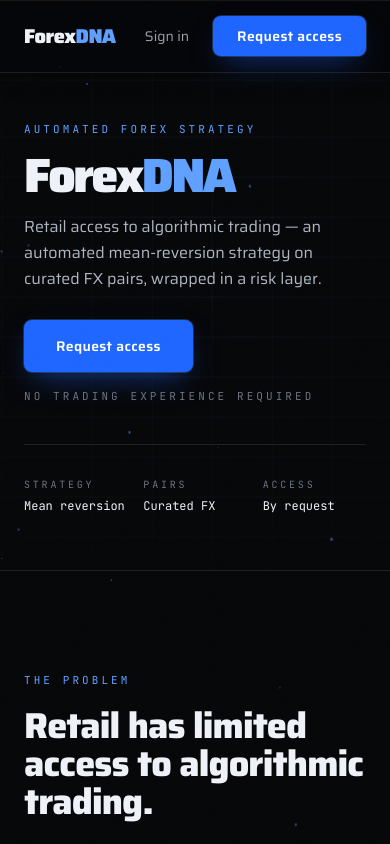
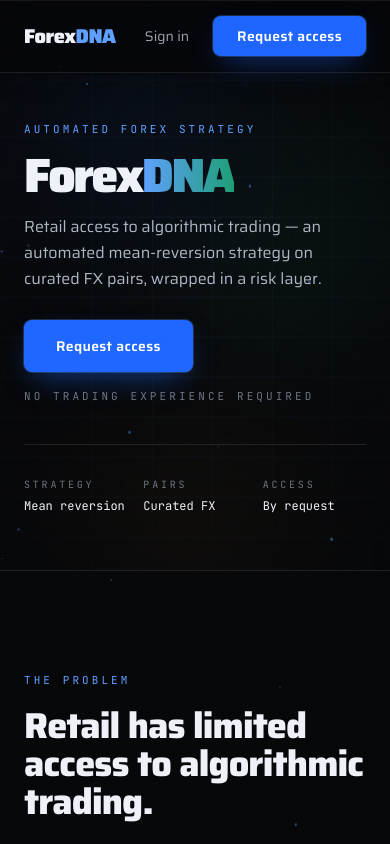
Before and after one commit to karamveergill3/forexdna-beta, a Next.js app: page / in a window 390 px wide. Shown: the top 844 px of the page. Built offline with nearby package versions, Linux system fonts and the light colour scheme; no server answers.

Commit message:
Add mesh background, gradient text, and colorful section glows

```diff
--- a/src/app/globals.css
+++ b/src/app/globals.css
@@ -240,6 +240,72 @@
   animation: signalPing 2.4s cubic-bezier(0, 0, 0.2, 1) infinite;
 }
 
+/* Animated mesh blob background — slow-drifting soft color blobs, used
+   behind hero/section content for a warmer, less monochrome feel. */
+@keyframes blobDrift1 {
+  0%, 100% { transform: translate(0, 0) scale(1); }
+  33% { transform: translate(4%, -6%) scale(1.08); }
+  66% { transform: translate(-3%, 4%) scale(0.95); }
+}
+@keyframes blobDrift2 {
+  0%, 100% { transform: translate(0, 0) scale(1); }
+  33% { transform: translate(-5%, 5%) scale(0.92); }
+  66% { transform: translate(4%, -3%) scale(1.06); }
+}
+@keyframes blobDrift3 {
+  0%, 100% { transform: translate(0, 0) scale(1); }
+  50% { transform: translate(-4%, -4%) scale(1.1); }
+}
+.mesh-blob {
+  position: absolute;
+  width: 42vw;
+  height: 42vw;
+  max-width: 560px;
+  max-height: 560px;
+  border-radius: 9999px;
+  filter: blur(90px);
+  opacity: 0.2;
+  mix-blend-mode: screen;
+}
+.mesh-blob-1 { animation: blobDrift1 24s ease-in-out infinite; }
+.mesh-blob-2 { animation: blobDrift2 28s ease-in-out infinite; }
+.mesh-blob-3 { animation: blobDrift3 32s ease-in-out infinite; }
+:root[data-theme="light"] .mesh-blob {
+  opacity: 0.12;
+  mix-blend-mode: multiply;
+}
+
+/* Small blurred glow sat behind section headings for color variety. */
+.heading-glow {
+  position: absolute;
+  width: 260px;
+  height: 260px;
+  border-radius: 9999px;
+  filter: blur(70px);
+  opacity: 0.28;
+  z-index: -1;
+  mix-blend-mode: screen;
+  pointer-events: none;
+}
+:root[data-theme="light"] .heading-glow {
+  opacity: 0.16;
+  mix-blend-mode: multiply;
+}
+
+/* Gradient text for key phrases */
+.text-gradient-blue-green {
+  background: linear-gradient(90deg, var(--color-accent-2), var(--color-high));
+  -webkit-background-clip: text;
+  background-clip: text;
+  color: transparent;
+}
+.text-gradient-blue {
+  background: linear-gradient(90deg, var(--color-accent-2), #a9c8ff);
+  -webkit-background-clip: text;
+  background-clip: text;
+  color: transparent;
+}
+
 @media (prefers-reduced-motion: reduce) {
   .grid-field, .level-line, .sweep-line, .rise, html {
     animation: none !important;
@@ -247,6 +313,9 @@
   }
   .particle-dot, .signal-ping {
     display: none !important;
+  }
+  .mesh-blob-1, .mesh-blob-2, .mesh-blob-3 {
+    animation: none !important;
   }
   .skeleton {
     animation: none !important;
--- a/src/components/FinalCta.js
+++ b/src/components/FinalCta.js
@@ -5,11 +5,12 @@
   return (
     <section className="relative overflow-hidden border-b border-white/10 bg-ink">
       <div className="pointer-events-none absolute left-1/2 top-1/2 h-[600px] w-[600px] -translate-x-1/2 -translate-y-1/2 rounded-full bg-[radial-gradient(circle,rgba(30,102,255,0.18),rgba(30,102,255,0)_62%)]" />
+      <div className="mesh-blob mesh-blob-3 pointer-events-none opacity-[0.14]" style={{ background: "var(--color-high)", bottom: "-15%", right: "5%" }} />
       <Reveal className="relative mx-auto max-w-3xl px-6 py-20 text-center md:px-10 md:py-24">
         <span className="eyebrow text-[12px] text-accent-2">ForexDNA</span>
         <h2 className="mt-5 text-5xl font-black leading-[1.02] tracking-tight md:text-7xl">
           The grid strategy that&nbsp;
-          <span className="text-accent-2">doesn&rsquo;t blow up.</span>
+          <span className="text-gradient-blue-green">doesn&rsquo;t blow up.</span>
         </h2>
         <p className="mx-auto mt-5 max-w-xl text-lg leading-relaxed text-text-muted">
           Request access and be first in line as the dashboard, risk
--- a/src/components/Hero.js
+++ b/src/components/Hero.js
@@ -1,10 +1,12 @@
 import Link from "next/link";
 import CandlestickArt from "./CandlestickArt";
 import ScrambleText from "./ScrambleText";
+import MeshBackground from "./MeshBackground";
 
 export default function Hero() {
   return (
     <section className="relative overflow-hidden border-b border-white/10">
+      <MeshBackground />
       <div className="grid-field pointer-events-none absolute inset-0" />
       <div
         className="pointer-events-none absolute inset-y-0 right-0 hidden w-[46%] lg:block"
@@ -49,7 +51,7 @@
 
         <h1 className="rise mt-4 text-5xl font-black leading-[0.92] tracking-tighter sm:text-6xl md:text-8xl lg:text-[9rem]">
           <ScrambleText text="Forex" startDelay={350} />
-          <ScrambleText text="DNA" className="text-accent-2" startDelay={350 + 5 * 85} />
+          <ScrambleText text="DNA" className="text-gradient-blue-green" startDelay={350 + 5 * 85} />
         </h1>
 
         <p
--- /dev/null
+++ b/src/components/MeshBackground.js
@@ -0,0 +1,18 @@
+export default function MeshBackground({ className = "" }) {
+  return (
+    <div className={`pointer-events-none absolute inset-0 overflow-hidden ${className}`}>
+      <div
+        className="mesh-blob mesh-blob-1"
+        style={{ background: "var(--color-accent)", top: "-8%", left: "2%" }}
+      />
+      <div
+        className="mesh-blob mesh-blob-2"
+        style={{ background: "var(--color-high)", top: "15%", right: "-8%" }}
+      />
+      <div
+        className="mesh-blob mesh-blob-3"
+        style={{ background: "var(--color-low)", bottom: "-18%", left: "28%" }}
+      />
+    </div>
+  );
+}
--- a/src/components/ProblemSection.js
+++ b/src/components/ProblemSection.js
@@ -17,8 +17,12 @@
 
 export default function ProblemSection() {
   return (
-    <section className="border-b border-white/10 bg-ink">
-      <Reveal className="mx-auto max-w-[1440px] px-6 py-24 md:px-10 md:py-32">
+    <section className="relative overflow-hidden border-b border-white/10 bg-ink">
+      <div
+        className="heading-glow"
+        style={{ background: "var(--color-accent)", top: "8%", left: "3%" }}
+      />
+      <Reveal className="relative mx-auto max-w-[1440px] px-6 py-24 md:px-10 md:py-32">
         <span className="eyebrow text-[11px] text-accent-2">The problem</span>
         <h2 className="mt-4 max-w-2xl text-4xl font-extrabold leading-[1.05] tracking-tight md:text-6xl">
           Retail has limited access to algorithmic trading.
--- a/src/components/RoadmapSection.js
+++ b/src/components/RoadmapSection.js
@@ -21,8 +21,12 @@
 
 export default function RoadmapSection() {
   return (
-    <section className="border-b border-white/10 bg-panel/40">
-      <Reveal className="mx-auto max-w-[1440px] px-6 py-24 md:px-10 md:py-32">
+    <section className="relative overflow-hidden border-b border-white/10 bg-panel/40">
+      <div
+        className="heading-glow"
+        style={{ background: "var(--color-high)", top: "10%", right: "5%" }}
+      />
+      <Reveal className="relative mx-auto max-w-[1440px] px-6 py-24 md:px-10 md:py-32">
         <div className="flex flex-wrap items-end justify-between gap-6">
           <div>
             <span className="eyebrow text-[11px] text-accent-2">
--- a/src/components/TrustSection.js
+++ b/src/components/TrustSection.js
@@ -21,8 +21,12 @@
 
 export default function TrustSection() {
   return (
-    <section className="border-b border-white/10 bg-ink">
-      <Reveal className="mx-auto max-w-[1440px] px-6 py-24 md:px-10 md:py-32">
+    <section className="relative overflow-hidden border-b border-white/10 bg-ink">
+      <div
+        className="heading-glow"
+        style={{ background: "var(--color-low)", top: "5%", left: "8%" }}
+      />
+      <Reveal className="relative mx-auto max-w-[1440px] px-6 py-24 md:px-10 md:py-32">
         <span className="eyebrow text-[11px] text-accent-2">
           Development process
         </span>
```
